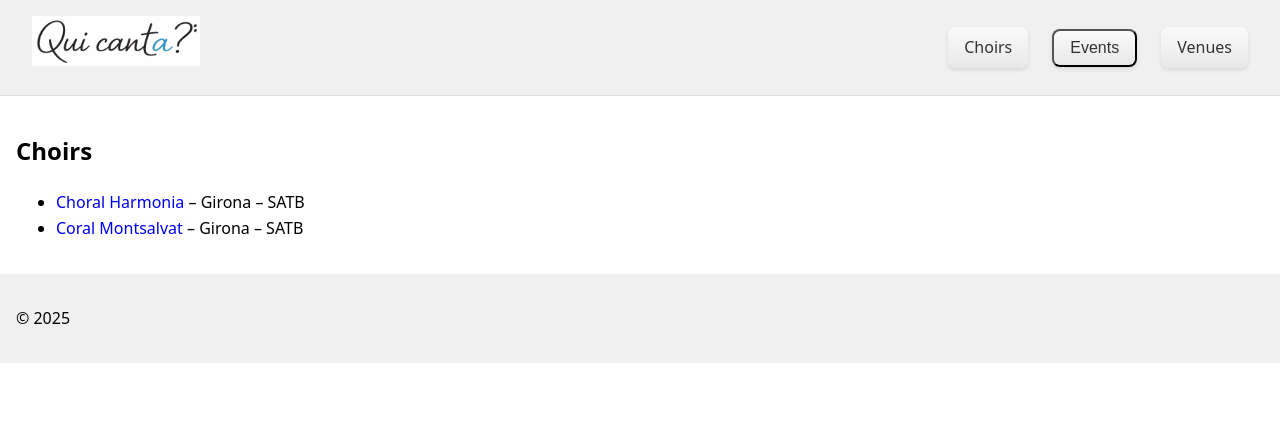
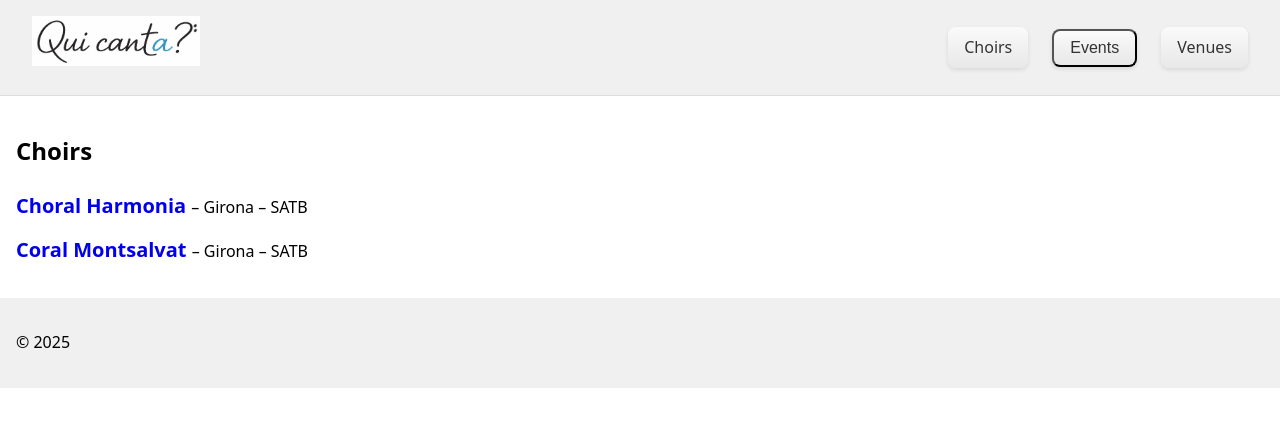
Before and after one commit to jllobera/quicanta, a Jekyll site: the page built from choirs.md, in a window 1280 px wide. Shown: the top 427 px of the page. Built offline with Jekyll 4.4.1, drawn with Linux system fonts in a browser that asks for light colours.

Commit message:
Include stylesheet link in choirs.md
Add a link to the choirs stylesheet in choirs.md

```diff
--- a/choirs.md
+++ b/choirs.md
@@ -2,6 +2,8 @@
 title: Choirs
 permalink: /choirs/
 ---
+
+<link rel="stylesheet" href="{{ '/assets/css/choirs.css' | relative_url }}">
 
 <h2>Choirs</h2>
 
```
